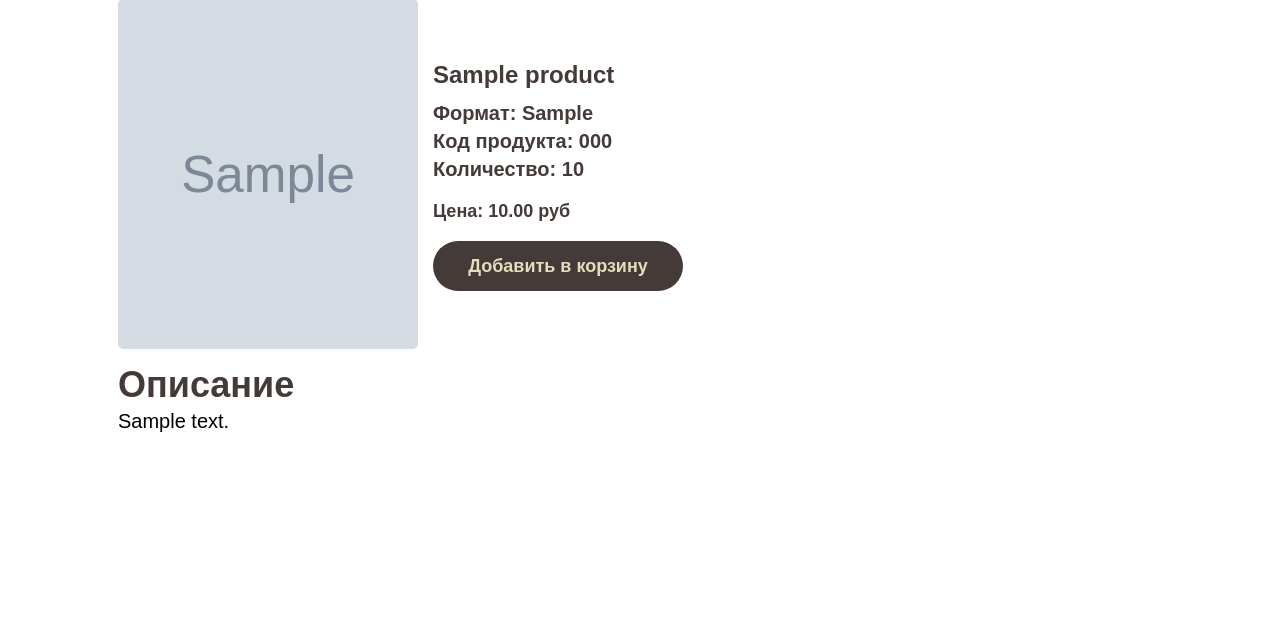
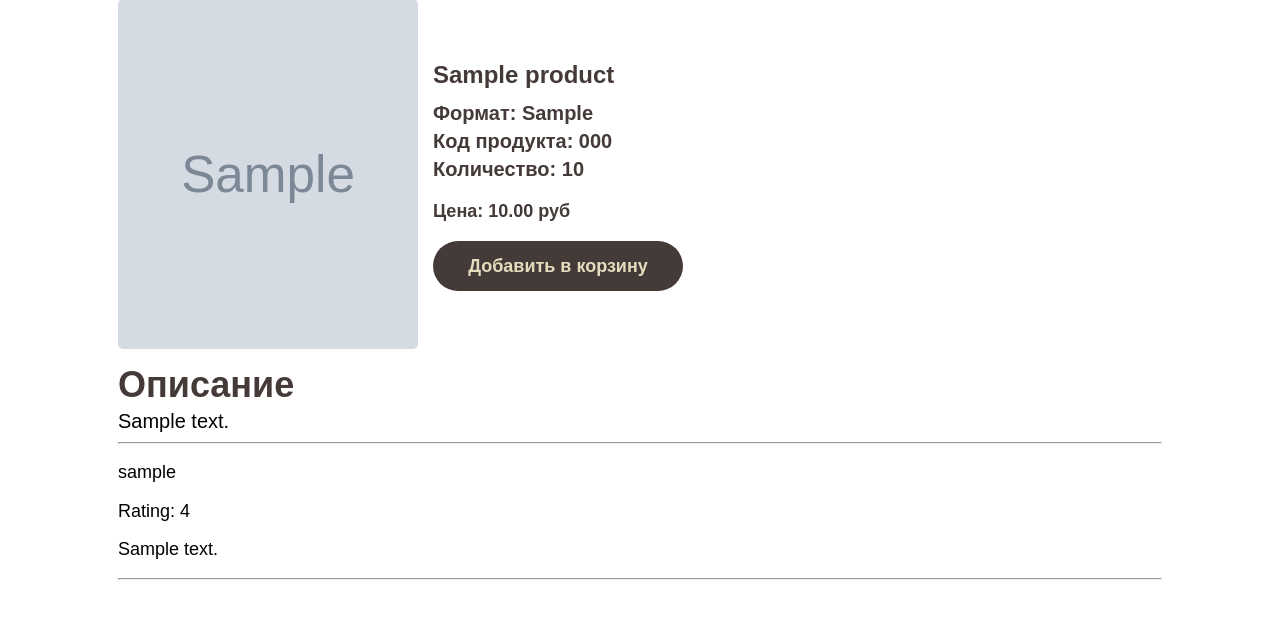
Before and after one commit to PavelGrebenshikov/butterfly, a Django app: a page that uses butterfly/templates/products/product.html in a window 1280 px wide. Shown: the part 143-762 px from the top of the page. Run offline with Django 3.2, Linux system fonts and the light colour scheme; tables that the repository leaves empty hold one stand-in row (values such as "Sample post"); grey boxes marked "Sample" are stand-in pictures; parts of the project's set-up code (start-up, migrations or seed data) failed here and were passed over.

Commit message:
Add basic comments displaying

```diff
--- /dev/null
+++ b/butterfly/templates/include/comment.html
@@ -0,0 +1,7 @@
+<div class="comment">
+  <p class="comment__username">{{ comment.user.username }}</p>
+  {% if comment.rating %}
+    <p class="comment__rating">Rating: {{ comment.rating }}</p>
+  {% endif %}
+  <p>{{ comment.text }}</p>
+</div>
--- a/butterfly/templates/products/product.html
+++ b/butterfly/templates/products/product.html
@@ -44,6 +44,13 @@
       {{ product.description }}
     </div>
   </div>
+  <div class="container">
+  <hr />
+  {% for comment in product.comment_set.all %}
+      {% include "include/comment.html" %}
+      <hr />
+  {% endfor %}
+  </div>
 </div>
 
 <script src="{% static 'js/jquery.min.js' %}"></script>
```
